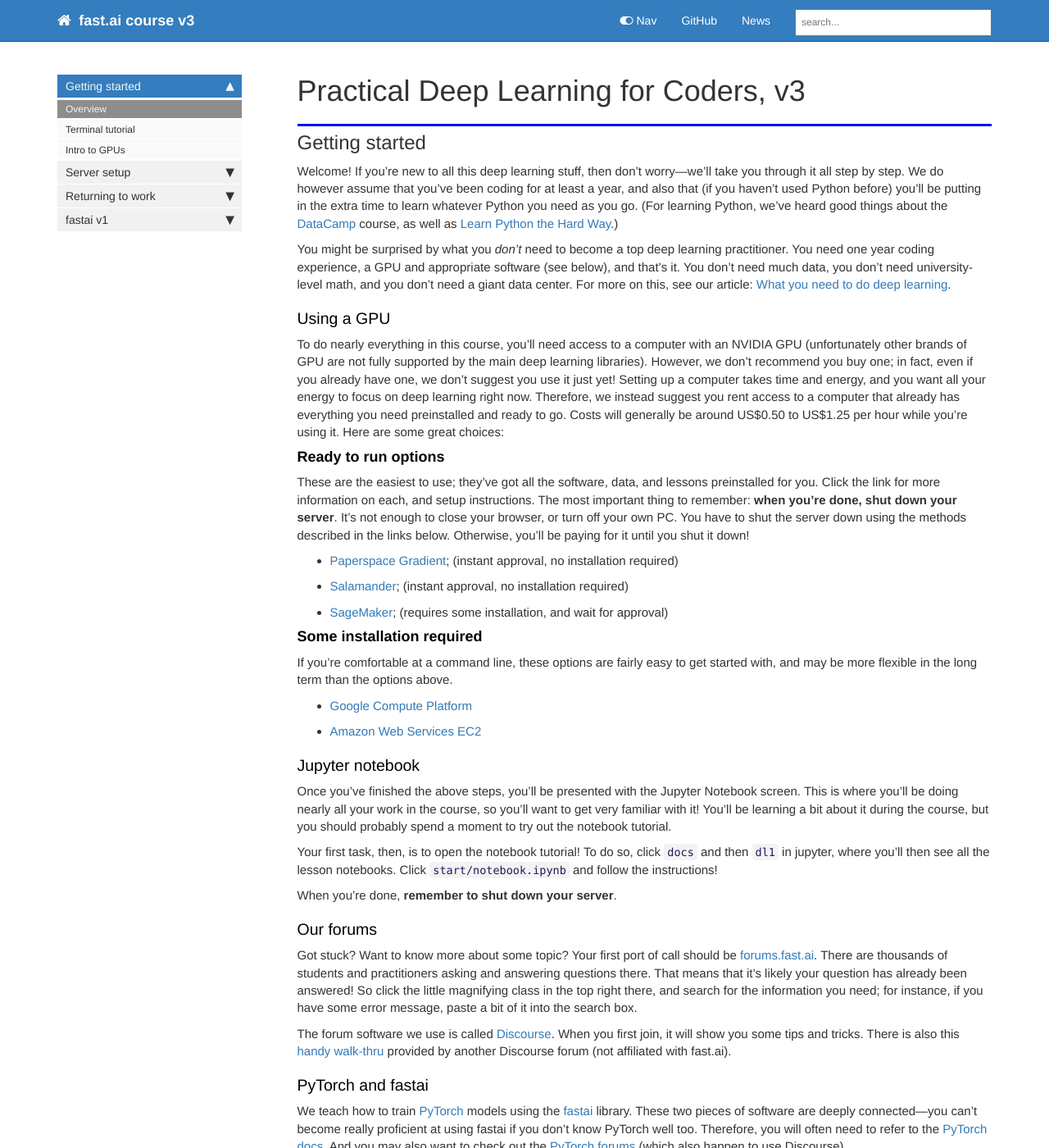
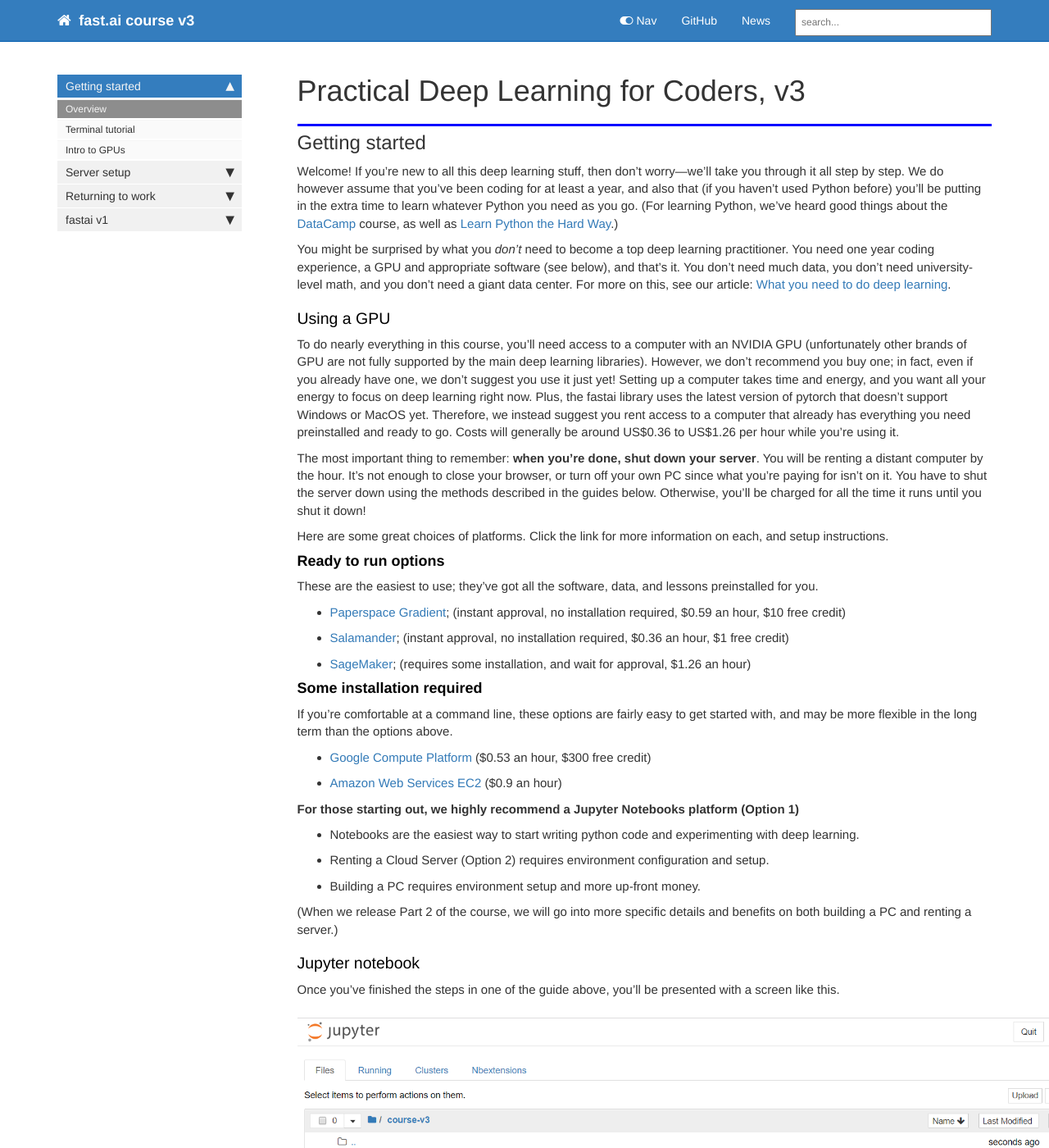
Before and after one commit to tamersalama/course-v3, a Jekyll site: the page built from docs/index.md, in a window 1280 px wide and 1400 px high. Shown: the whole window at 82% size. Built offline with Jekyll 4.4.1, drawn with Linux system fonts in a browser that asks for light colours; nearby versions of some CDN libraries; comment, search, counter and statistics services are not loaded; some of the changed text lies outside the part shown.

Commit message:
Update index

```diff
--- a/docs/index.md
+++ b/docs/index.md
@@ -10,28 +10,51 @@
 
 ### Using a GPU
 
-To do nearly everything in this course, you'll need access to a computer with an NVIDIA GPU (unfortunately other brands of GPU are not fully supported by the main deep learning libraries). However, we don't recommend you buy one; in fact, even if you already have one, we don't suggest you use it just yet! Setting up a computer takes time and energy, and you want all your energy to focus on deep learning right now. Therefore, we instead suggest you rent access to a computer that already has everything you need preinstalled and ready to go. Costs will generally be around US$0.50 to US$1.25 per hour while you're using it. Here are some great choices:
+To do nearly everything in this course, you'll need access to a computer with an NVIDIA GPU (unfortunately other brands of GPU are not fully supported by the main deep learning libraries). However, we don't recommend you buy one; in fact, even if you already have one, we don't suggest you use it just yet! Setting up a computer takes time and energy, and you want all your energy to focus on deep learning right now. Plus, the fastai library uses the latest version of pytorch that doesn't support Windows or MacOS yet. Therefore, we instead suggest you rent access to a computer that already has everything you need preinstalled and ready to go. Costs will generally be around US$0.36 to US$1.26 per hour while you're using it.
+
+ The most important thing to remember: **when you're done, shut down your server**. You will be renting a distant computer by the hour. It's not enough to close your browser, or turn off your own PC since what you're paying for isn't on it. You have to shut the server down using the methods described in the guides below. Otherwise, you'll be charged for all the time it runs until you shut it down!
+
+Here are some great choices of platforms. Click the link for more information on each, and setup instructions.
 
 #### Ready to run options
 
-These are the easiest to use; they've got all the software, data, and lessons preinstalled for you. Click the link for more information on each, and setup instructions. The most important thing to remember: **when you're done, shut down your server**. It's not enough to close your browser, or turn off your own PC. You have to shut the server down using the methods described in the links below. Otherwise, you'll be paying for it until you shut it down!
+These are the easiest to use; they've got all the software, data, and lessons preinstalled for you.
 
-- [Paperspace Gradient](/start/gradient); (instant approval, no installation required)
-- [Salamander](/start/salamander); (instant approval, no installation required)
-- [SageMaker](/start/sagemaker); (requires some installation, and wait for approval)
+- [Paperspace Gradient](/start/gradient); (instant approval, no installation required, $0.59 an hour, $10 free credit)
+- [Salamander](/start/salamander); (instant approval, no installation required, $0.36 an hour, $1 free credit)
+- [SageMaker](/start/sagemaker); (requires some installation, and wait for approval, $1.26 an hour)
 
 #### Some installation required
 
 If you're comfortable at a command line, these options are fairly easy to get started with, and may be more flexible in the long term than the options above.
 
-- [Google Compute Platform](/start/gcp)
-- [Amazon Web Services EC2](/start/dlami)
+- [Google Compute Platform](/start/gcp) ($0.53 an hour, $300 free credit)
+- [Amazon Web Services EC2](/start/dlami) ($0.9 an hour)
+
+**For those starting out, we highly recommend a Jupyter Notebooks platform (Option 1)**
+
+* Notebooks are the easiest way to start writing python code and experimenting with deep learning.
+* Renting a Cloud Server (Option 2) requires environment configuration and setup.
+* Building a PC requires environment setup and more up-front money.
+
+(When we release Part 2 of the course, we will go into more specific details and benefits on both building a PC and renting a server.)
+
 
 ### Jupyter notebook
 
-Once you've finished the above steps, you'll be presented with the Jupyter Notebook screen. This is where you'll be doing nearly all your work in the course, so you'll want to get very familiar with it! You'll be learning a bit about it during the course, but you should probably spend a moment to try out the notebook tutorial.
+Once you've finished the steps in one of the guide above, you'll be presented with a screen like this.
 
-Your first task, then, is to open the notebook tutorial! To do so, click `docs` and then `dl1` in jupyter, where you'll then see all the lesson notebooks. Click `start/notebook.ipynb` and follow the instructions!
+![](/images/jupyter.png)
+
+ This is the jupyter notebook environment, where you'll be doing nearly all your work in the course, so you'll want to get very familiar with it! You'll be learning a bit about it during the course, but you should probably spend a moment to try out the notebook tutorial.
+
+Your first task, then, is to open this notebook tutorial! To do so, click `docs` and then `dl1` in jupyter, where you'll then see all the lesson notebooks. First, tick the little box on the left of `00_notebook_tutorial.ipynb` then click duplicate.
+
+![](/images/duplicate.png)
+
+You want to avoid modifying the original course notebooks as you will get conflicts when you try to update this folder with GitHub (the place where the course is hosted). This is why we encourage you to play with duplciates of the notebooks.
+
+Launch you copy of `00_notebook_tutorial.ipynb` and follow the instructions!
 
 When you're done, **remember to shut down your server**.
 
```
Also changed, not shown: docs/gpu_tutorial.md (+1 -22 lines), docs/images/duplicate.png (added), docs/images/jupyter.PNG (added).
